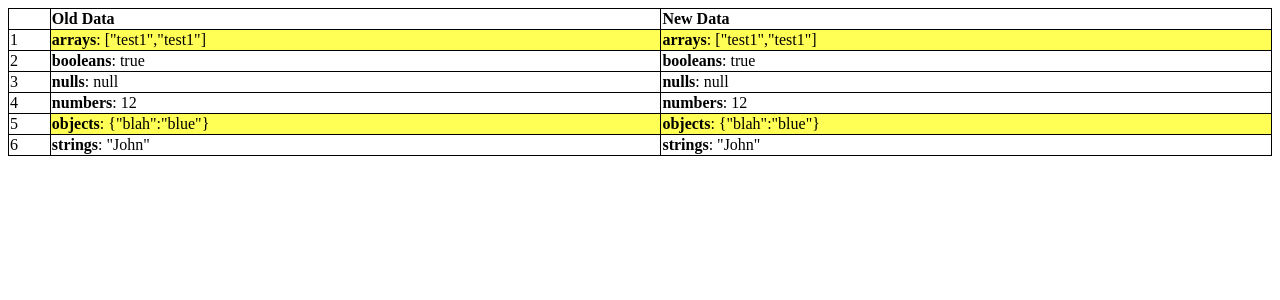
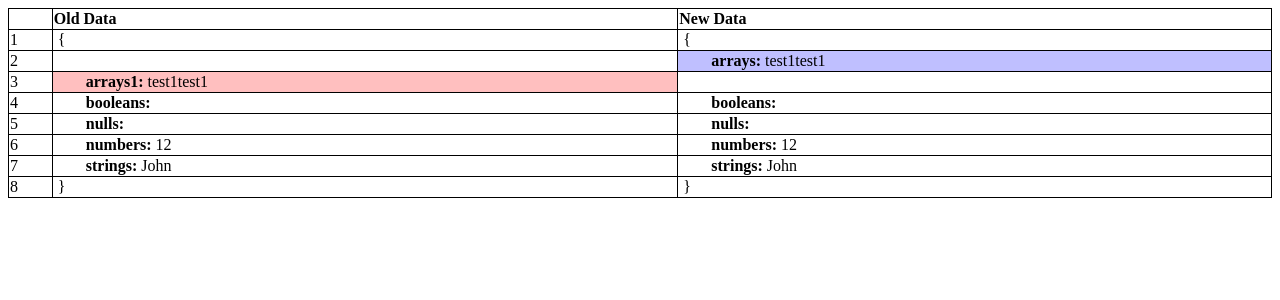
Before and after one commit to pranshugupta/ReactJs-JsonDiff, a React (Create React App) app: page / in a window 1280 px wide. Shown: the top 300 px of the page. Built offline with nearby package versions, Linux system fonts and the light colour scheme.

Commit message:
3 files modified

```diff
--- a/src/App.js
+++ b/src/App.js
@@ -3,20 +3,22 @@ import './style.css';
 import JsonDiff from './jsonDiff/JsonDiff';
 export default function App() {
   const leftData = {
+    strings: 'John',
+    nulls: null,
+    booleans: true,
+    numbers: 12,
+    strings: 'John',
+    arrays1: ['test1', 'test1'],
+    //objects: { blah: 'blue' },
+  };
+  const rightData = {
+    strings: 'John1',
     nulls: null,
     booleans: true,
     numbers: 12,
     strings: 'John',
     arrays: ['test1', 'test1'],
-    objects: { blah: 'blue' },
-  };
-  const rightData = {
-    nulls: null,
-    booleans: true,
-    numbers: 12,
-    strings: 'John',
-    arrays: ['test1', 'test1'],
-    objects: { blah: 'blue' },
+    //objects: { blah: 'blue' },
   };
   return (
     <JsonDiff
--- a/src/jsonDiff/JsonDiff.css
+++ b/src/jsonDiff/JsonDiff.css
@@ -1,7 +1,7 @@
 table,
 th,
 td {
-  border: 1px solid black;
+  border: 0.1px solid black;
   border-collapse: collapse;
   text-align: left;
 }
@@ -16,11 +16,11 @@ table {
   background-color: white;
 }
 .modified {
-  background-color: rgb(255 255 85);
+  background-color: #ffff0040;
 }
 .removed {
-  background-color: rgb(255 152 152);
+  background-color: #ff000040;
 }
 .added {
-  background-color: rgb(129 164 245);
+  background-color: #0000ff40;
 }
--- a/src/jsonDiff/JsonDiff.js
+++ b/src/jsonDiff/JsonDiff.js
@@ -18,18 +18,24 @@ function onlyUnique(value, index, self) {
   return self.indexOf(value) === index;
 }
 
-function compareObject(tableRows, oldData, newData, iteration) {
-  const oldKeys = Object.keys(oldData);
-  const newKeys = Object.keys(newData);
+function compareObject(tableRows, parentKey, leftData, rightData, level) {
+  const objClassName = 'test';
+  const openRow = { level: level, key: parentKey };
+  if (leftData) openRow.leftCol = { className: objClassName, data: '{' };
+  if (rightData) openRow.rightCol = { className: objClassName, data: '{' };
+  tableRows.push(openRow);
+  const childLevel = level + 1;
+  const oldKeys = Object.keys(leftData);
+  const newKeys = Object.keys(rightData);
   const allSortedKeys = oldKeys.concat(newKeys).filter(onlyUnique).sort();
   allSortedKeys.forEach((key) => {
-    if (oldData.hasOwnProperty(key) && newData.hasOwnProperty(key)) {
-      const oldVal = oldData[key];
-      const newVal = newData[key];
+    if (leftData.hasOwnProperty(key) && rightData.hasOwnProperty(key)) {
+      const oldVal = leftData[key];
+      const newVal = rightData[key];
       if (oldVal === newVal) {
         const className = 'same';
         tableRows.push({
-          iteration: iteration,
+          level: childLevel,
           key: key,
           leftCol: {
             className: className,
@@ -43,7 +49,7 @@ function compareObject(tableRows, oldData, newData, iteration) {
       } else {
         const className = 'modified';
         tableRows.push({
-          iteration: iteration,
+          level: childLevel,
           key: key,
           leftCol: {
             className: className,
@@ -55,20 +61,20 @@ function compareObject(tableRows, oldData, newData, iteration) {
           },
         });
       }
-    } else if (!oldData.hasOwnProperty(key) && newData.hasOwnProperty(key)) {
-      const newVal = newData[key];
+    } else if (!leftData.hasOwnProperty(key) && rightData.hasOwnProperty(key)) {
+      const newVal = rightData[key];
       tableRows.push({
-        iteration: iteration,
+        level: childLevel,
         key: key,
         rightCol: {
           className: 'added',
           data: newVal,
         },
       });
-    } else if (oldData.hasOwnProperty(key) && !newData.hasOwnProperty(key)) {
-      const oldVal = oldData[key];
+    } else if (leftData.hasOwnProperty(key) && !rightData.hasOwnProperty(key)) {
+      const oldVal = leftData[key];
       tableRows.push({
-        iteration: iteration,
+        level: childLevel,
         key: key,
         leftCol: {
           className: 'removed',
@@ -77,28 +83,38 @@ function compareObject(tableRows, oldData, newData, iteration) {
       });
     }
   });
+
+  const closeRow = { level: level, key: parentKey };
+  if (leftData) closeRow.leftCol = { className: objClassName, data: '}' };
+  if (rightData) closeRow.rightCol = { className: objClassName, data: '}' };
+  tableRows.push(closeRow);
 }
 function JsonDiff(props) {
   const { leftCaption, rightCaption, leftData, rightData } = props;
   const tableRows = [];
-  compareObject(tableRows, leftData, rightData, 0);
-
+  compareObject(tableRows, null, leftData, rightData, 0);
   const rows = tableRows.map((row, index) => {
+    const spacing = [];
+    for (let i = 0; i < row.level; i++) {
+      spacing.push(<>&emsp;&emsp;</>);
+    }
     return (
       <tr key={Math.random()}>
         <td>{index + 1}</td>
         {row.leftCol ? (
           <td className={row.leftCol.className}>
-            <span className="key">{row.key}</span>:&nbsp;
-            {JSON.stringify(row.leftCol.data)}
+            {spacing}
+            {row.key && <span className="key">{row.key}:</span>}&nbsp;
+            {row.leftCol.data}
           </td>
         ) : (
           <td></td>
         )}
         {row.rightCol ? (
           <td className={row.rightCol.className}>
-            <span className="key">{row.key}</span>:&nbsp;
-            {JSON.stringify(row.rightCol.data)}
+            {spacing}
+            {row.key && <span className="key">{row.key}:</span>}&nbsp;
+            {row.rightCol.data}
           </td>
         ) : (
           <td></td>
```
